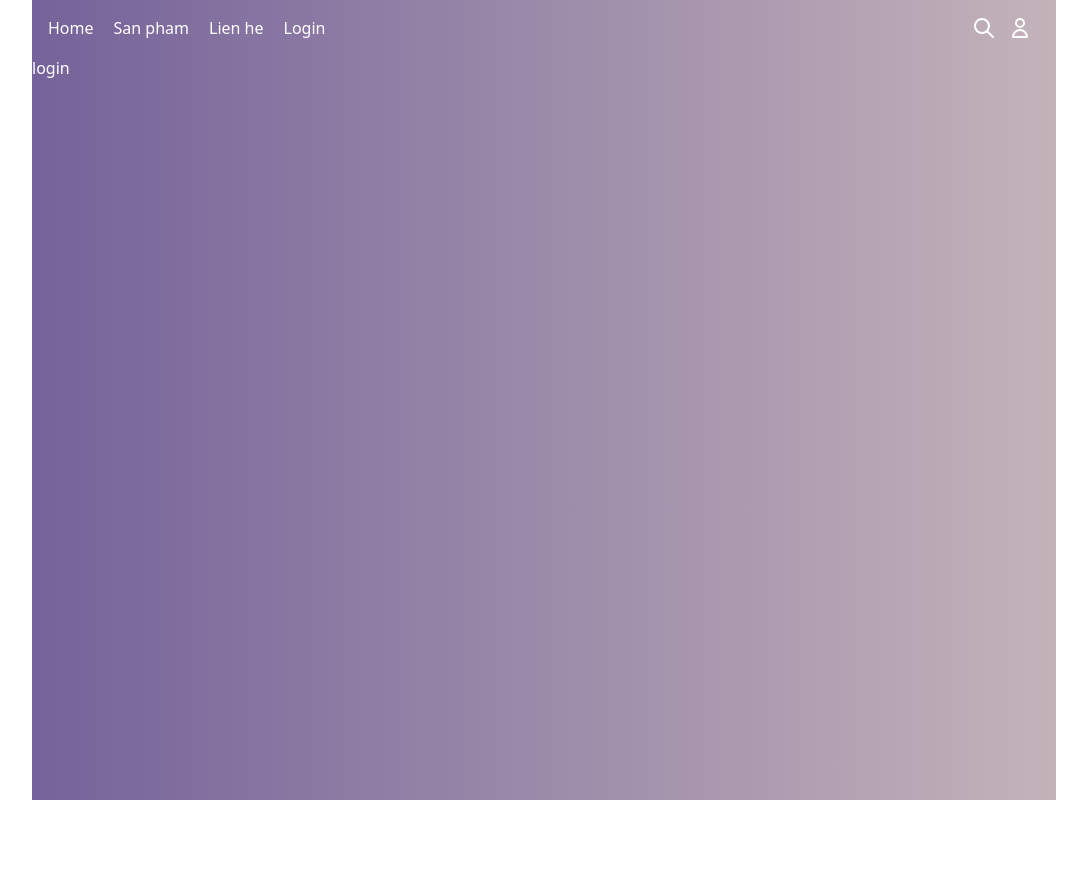
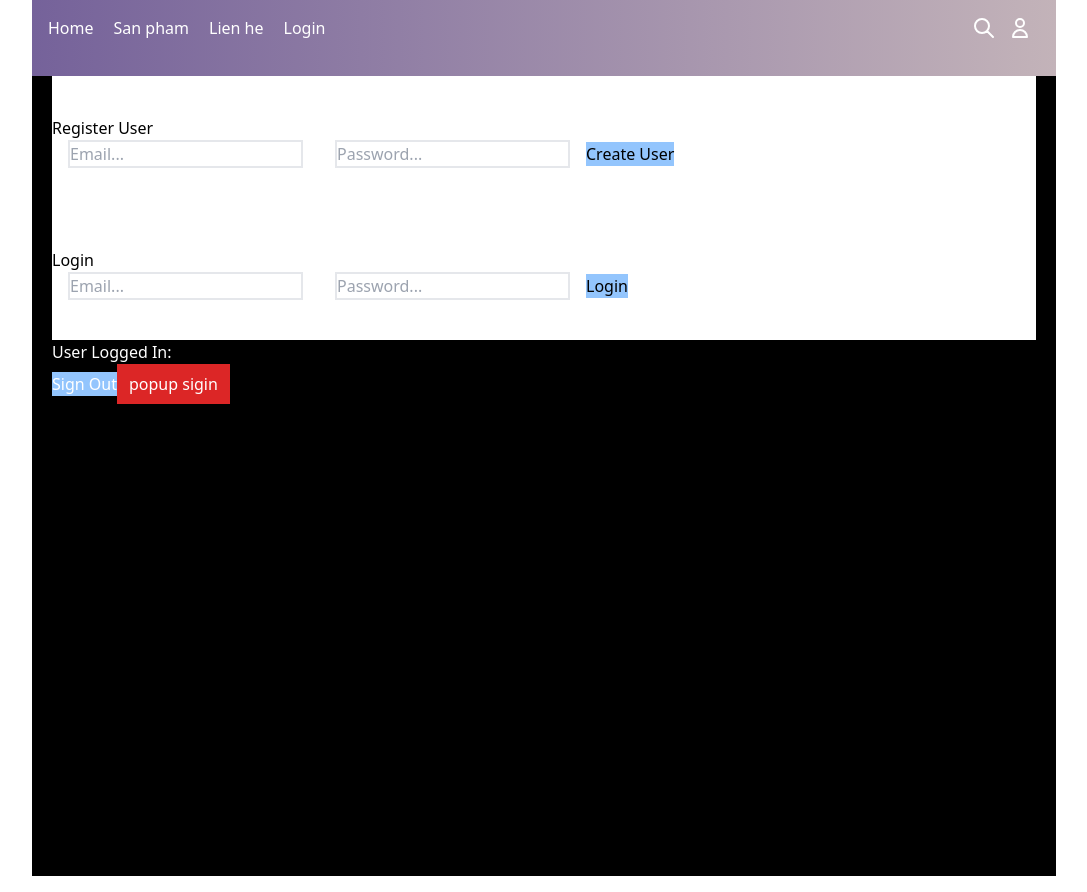
Before and after one commit to thanhtungg910/react-course, a React (Vite) app: page /login in a window 1280 px wide. Shown: the whole page, without its empty margins (96-1183 px from the left). Before the commit the page ends 800 px from the top, so only its background shows below. Built offline with nearby package versions, Linux system fonts and the light colour scheme; no server answers.

Commit message:
Feat: login with firebase

```diff
--- a/package.json
+++ b/package.json
@@ -9,6 +9,7 @@
       "preview": "vite preview"
    },
    "dependencies": {
+      "firebase": "^9.6.7",
       "json-server-auth": "^2.1.0",
       "react": "^17.0.2",
       "react-dom": "^17.0.2",
--- a/src/App.jsx
+++ b/src/App.jsx
@@ -3,6 +3,7 @@ import { Route, Routes } from "react-router-dom";
 import ProductsPage from "./containers/products/ProductsPage";
 import HomePage from "./containers/home/HomePage";
 import Contactpage from "./containers/contact/Contactpage";
+import Signin from "./components/signin/Signin";
 function App() {
    return (
       <div className="mx-auto max-w-5xl min-h-screen text-white bg-gradient-to-r from-[#75629A] to-[#C3B3B9]">
@@ -12,7 +13,7 @@ function App() {
                <Route path="/" element={<HomePage />}></Route>
                <Route path="/products" element={<ProductsPage />}></Route>
                <Route path="/contacts" element={<Contactpage />}></Route>
-					<Route path="/login" element={<h1>login</h1>}></Route>
+               <Route path="/login" element={<Signin />}></Route>
             </Routes>
          </main>
       </div>
--- a/src/components/authen/Authen.jsx
+++ b/src/components/authen/Authen.jsx
@@ -1,8 +1,10 @@
 import React from "react";
+import { Link } from "react-router-dom";
 
 const Authen = () => {
    return (
       <div>
+         <Link to="/login">
             <svg
                xmlns="http://www.w3.org/2000/svg"
                className="cursor-pointer h-6 w-6"
@@ -17,6 +19,7 @@ const Authen = () => {
                   d="M16 7a4 4 0 11-8 0 4 4 0 018 0zM12 14a7 7 0 00-7 7h14a7 7 0 00-7-7z"
                />
             </svg>
+         </Link>
       </div>
    );
 };
--- a/src/components/signin/Signin.jsx
+++ b/src/components/signin/Signin.jsx
@@ -1,7 +1,139 @@
-import React from "react";
+import React, { useState } from "react";
+import {
+	createUserWithEmailAndPassword,
+	signInWithEmailAndPassword,
+	onAuthStateChanged,
+	signOut,
+	signInWithPopup,
+	getAuth,
+	GoogleAuthProvider,
+} from "firebase/auth";
+import { auth } from "../../firebase/firebase";
+const Signin = () => {
+	const [registerEmail, setRegisterEmail] = useState("");
+	const [registerPassword, setRegisterPassword] = useState("");
+	const [loginEmail, setLoginEmail] = useState("");
+	const [loginPassword, setLoginPassword] = useState("");
 
-const Signin = () => {
-	return <div>Signin</div>;
+	const [user, setUser] = useState({});
+
+	onAuthStateChanged(auth, (currentUser) => {
+		setUser(currentUser);
+	});
+
+	const register = async () => {
+		try {
+			const user = await createUserWithEmailAndPassword(
+				auth,
+				registerEmail,
+				registerPassword
+			);
+			console.log(user);
+		} catch (error) {
+			console.log(error.message);
+		}
+	};
+
+	const login = async () => {
+		try {
+			const user = await signInWithEmailAndPassword(
+				auth,
+				loginEmail,
+				loginPassword
+			);
+			console.log(user);
+		} catch (error) {
+			console.log(error.message);
+		}
+	};
+
+	const logout = async () => {
+		await signOut(auth);
+	};
+	const handleLoginWithFirebase = async () => {
+		const provider = new GoogleAuthProvider();
+		const auth = getAuth();
+		try {
+			const result = await signInWithPopup(auth, provider);
+			// This gives you a Google Access Token. You can use it to access the Google API.
+			const credential = GoogleAuthProvider.credentialFromResult(result);
+			const token = credential.accessToken;
+			// The signed-in user info.
+			const user = result.user;
+		} catch (error) {
+			// Handle Errors here.
+			const errorCode = error.code;
+			const errorMessage = error.message;
+			// The email of the user's account used.
+			const email = error.email;
+			// The AuthCredential type that was used.
+			const credential = GoogleAuthProvider.credentialFromError(error);
+		}
+	};
+
+	return (
+		<div className="bg-black text-white min-h-screen px-5 my-4 mt-5">
+			<div className="py-10 bg-white text-black">
+				<h3> Register User </h3>
+				<input
+					className="border-2 mx-4"
+					placeholder="Email..."
+					onChange={(event) => {
+						setRegisterEmail(event.target.value);
+					}}
+				/>
+				<input
+					className="border-2 mx-4"
+					placeholder="Password..."
+					onChange={(event) => {
+						setRegisterPassword(event.target.value);
+					}}
+				/>
+
+				<button className="bg-blue-300" onClick={register}>
+					{" "}
+					Create User
+				</button>
+			</div>
+
+			<div className="py-10 bg-white text-black">
+				<h3> Login </h3>
+				<input
+					className="border-2 mx-4"
+					placeholder="Email..."
+					onChange={(event) => {
+						setLoginEmail(event.target.value);
+					}}
+				/>
+				<input
+					className="border-2 mx-4"
+					placeholder="Password..."
+					onChange={(event) => {
+						setLoginPassword(event.target.value);
+					}}
+				/>
+
+				<button className="bg-blue-300" onClick={login}>
+					{" "}
+					Login
+				</button>
+			</div>
+
+			<h4> User Logged In: </h4>
+			{user?.email}
+
+			<button className="bg-blue-300" onClick={logout}>
+				{" "}
+				Sign Out{" "}
+			</button>
+			<button
+				className="px-3 py-2 bg-red-600 text-white"
+				onClick={handleLoginWithFirebase}
+			>
+				popup sigin
+			</button>
+		</div>
+	);
 };
 
 export default Signin;
--- /dev/null
+++ b/src/firebase/firebase.js
@@ -0,0 +1,18 @@
+import { initializeApp } from "firebase/app";
+import { getAuth } from "firebase/auth";
+
+const firebaseConfig = {
+	apiKey: "AIzaSyBUhg4rhrXRHy3p_eGrgfI1vofwTABxGbs",
+	authDomain: "login-test-2aeef.firebaseapp.com",
+	databaseURL:
+		"https://login-test-2aeef-default-rtdb.europe-west1.firebasedatabase.app",
+	projectId: "login-test-2aeef",
+	storageBucket: "login-test-2aeef.appspot.com",
+	messagingSenderId: "316878281477",
+	appId: "1:316878281477:web:596dab1d1079514f94b56c",
+	measurementId: "G-J83MDTW44D",
+};
+
+const app = initializeApp(firebaseConfig);
+
+export const auth = getAuth(app);
```
Also changed, not shown: 1 other file (tests, documents, lock files or other folders). Lines whose indentation alone changed are shown as unchanged.
